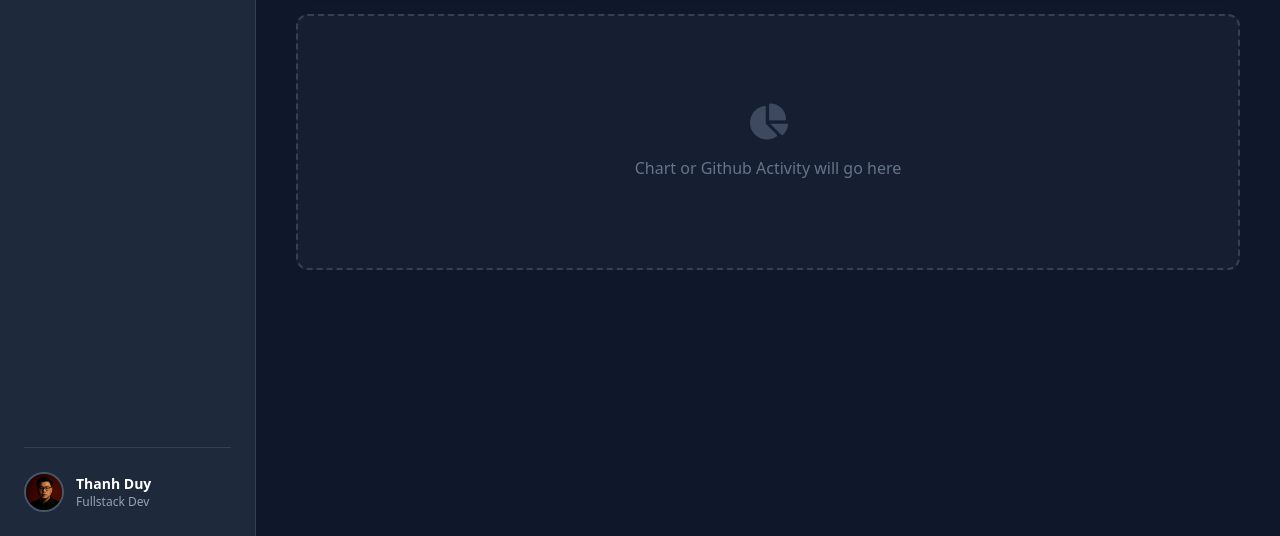
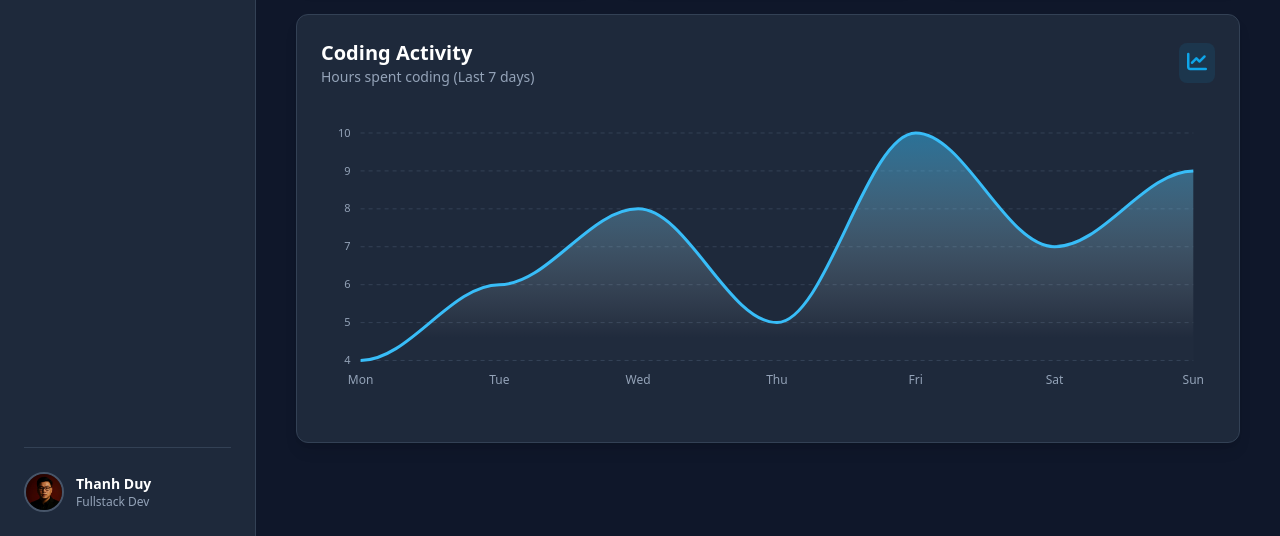
Before and after one commit to Duykhobo/Portfolio-V1, a website: page index.html in a window 1280 px wide. Shown: the part 264-800 px from the top of the page. Drawn offline with nearby package versions, Linux system fonts and the light colour scheme.

Commit message:
feat: enhance project filtering logic and add coding activity chart

```diff
--- a/assets/js/main.js
+++ b/assets/js/main.js
@@ -1,37 +1,29 @@
-// File: assets/js/main.js
-
+/* =========================================
+   1. LOGIC TRANG PROJECTS (LỌC DỰ ÁN)
+   ========================================= */
 function filterProjects(category) {
-  // 1. Lấy tất cả các Card dự án
+  // Lấy tất cả các Card dự án
   const projects = document.querySelectorAll(".project-item");
-
-  // 2. Lấy tất cả các nút bấm
+  // Lấy tất cả các nút bấm
   const buttons = document.querySelectorAll(".filter-btn");
 
-  // 3. Xử lý Logic ẩn/hiện Card
+  // Xử lý ẩn/hiện Card
   projects.forEach((project) => {
-    // Lấy category của card đó
     const projectCategory = project.getAttribute("data-category");
-
     if (category === "all" || projectCategory === category) {
-      // Hiện card
       project.style.display = "block";
-      // Thêm hiệu ứng fade-in nhẹ cho mượt
       project.style.animation = "fadeIn 0.5s ease";
     } else {
-      // Ẩn card
       project.style.display = "none";
     }
   });
 
-  // 4. Xử lý màu nút bấm (Đổi màu nút đang Active)
+  // Xử lý Active nút bấm
   buttons.forEach((btn) => {
-    // Xóa style active cũ
     btn.classList.remove("bg-sky-500", "text-white", "shadow-sm");
-    // Thêm style inactive
     btn.classList.add("text-slate-400", "hover:text-white");
 
-    // Kiểm tra xem nút này có phải nút vừa bấm không
-    // (So sánh sự kiện onclick có chứa category không)
+    // Check nếu nút này được bấm
     if (btn.getAttribute("onclick").includes(`'${category}'`)) {
       btn.classList.remove("text-slate-400", "hover:text-white");
       btn.classList.add("bg-sky-500", "text-white", "shadow-sm");
@@ -39,7 +31,7 @@ function filterProjects(category) {
   });
 }
 
-// Thêm animation CSS vào JS để đỡ phải sửa file CSS gốc
+// Thêm animation CSS vào JS
 const style = document.createElement("style");
 style.innerHTML = `
   @keyframes fadeIn {
@@ -49,36 +41,58 @@ style.innerHTML = `
 `;
 document.head.appendChild(style);
 
-function handleSendMessage(event) {
-  // 1. Chặn hành vi load lại trang mặc định của Form
-  event.preventDefault();
+/* =========================================
+   2. LOGIC TRANG HOME (VẼ BIỂU ĐỒ)
+   ========================================= */
+document.addEventListener("DOMContentLoaded", function () {
+  // Kiểm tra xem có cái khung biểu đồ không mới chạy (để tránh lỗi ở các trang khác)
+  const chartElement = document.querySelector("#codingChart");
 
-  // 2. Lấy các giá trị (Để sau này nếu muốn gửi thật thì dùng)
-  const name = document.getElementById("name").value;
-  const email = document.getElementById("email").value;
-  const subject = document.getElementById("subject").value;
-  const message = document.getElementById("message").value;
+  if (chartElement) {
+    var options = {
+      series: [
+        {
+          name: "Hours",
+          data: [4, 6, 8, 5, 10, 7, 9], // Dữ liệu giả lập
+        },
+      ],
+      chart: {
+        type: "area",
+        height: 300,
+        toolbar: { show: false },
+        fontFamily: "inherit",
+        background: "transparent",
+      },
+      colors: ["#38bdf8"], // Màu Sky Blue
+      fill: {
+        type: "gradient",
+        gradient: {
+          shadeIntensity: 1,
+          opacityFrom: 0.7,
+          opacityTo: 0.1,
+          stops: [0, 90, 100],
+        },
+      },
+      dataLabels: { enabled: false },
+      stroke: { curve: "smooth", width: 3 },
+      xaxis: {
+        categories: ["Mon", "Tue", "Wed", "Thu", "Fri", "Sat", "Sun"],
+        labels: { style: { colors: "#94a3b8" } },
+        axisBorder: { show: false },
+        axisTicks: { show: false },
+      },
+      yaxis: {
+        labels: { style: { colors: "#94a3b8" } },
+      },
+      grid: {
+        borderColor: "#334155",
+        strokeDashArray: 4,
+      },
+      theme: { mode: "dark" },
+      tooltip: { theme: "dark" },
+    };
 
-  // 3. Hiệu ứng Loading (Giả vờ đang gửi)
-  const btn = document.getElementById("submitBtn");
-  const originalContent = btn.innerHTML; // Lưu lại nội dung nút cũ
-
-  // Đổi nút thành trạng thái đang gửi
-  btn.innerHTML = '<i class="fa-solid fa-spinner fa-spin"></i> <span>Sending...</span>';
-  btn.disabled = true; // Khóa nút lại không cho bấm liên tục
-  btn.classList.add("opacity-70", "cursor-not-allowed");
-
-  // 4. Giả lập độ trễ mạng (2 giây)
-  setTimeout(() => {
-    // Sau 2 giây thì báo thành công
-    alert(`Thank you, ${name}! Your message has been sent successfully.\nI will contact you at ${email} soon.`);
-
-    // 5. Reset Form về ban đầu
-    document.getElementById("contactForm").reset();
-
-    // 6. Trả nút bấm về trạng thái cũ
-    btn.innerHTML = originalContent;
-    btn.disabled = false;
-    btn.classList.remove("opacity-70", "cursor-not-allowed");
-  }, 2000); // 2000ms = 2 giây
-}
+    var chart = new ApexCharts(chartElement, options);
+    chart.render();
+  }
+});
--- a/index.html
+++ b/index.html
@@ -6,13 +6,13 @@
     <title>DuyPro | Dashboard</title>
     <link href="./dist/output.css" rel="stylesheet" />
     <link rel="stylesheet" href="https://cdnjs.cloudflare.com/ajax/libs/font-awesome/6.4.0/css/all.min.css" />
+    <script src="https://cdn.jsdelivr.net/npm/apexcharts"></script>
   </head>
   <body class="bg-slate-900 text-slate-200 flex h-screen overflow-hidden font-sans">
     <aside
       class="w-64 bg-slate-800 hidden md:flex flex-col justify-between border-r border-slate-700 p-6 transition-all"
     >
       <div class="text-2xl font-bold text-white mb-10 tracking-wide">Duy<span class="text-sky-500">Pro</span>.</div>
-
       <nav class="flex-1 space-y-2">
         <a
           href="index.html"
@@ -21,7 +21,6 @@
           <i class="fa-solid fa-house w-6 text-center"></i>
           <span class="font-medium">Overview</span>
         </a>
-
         <a
           href="projects.html"
           class="flex items-center gap-3 p-3 rounded-lg text-slate-400 hover:bg-slate-700 hover:text-white transition-all"
@@ -29,7 +28,6 @@
           <i class="fa-solid fa-code w-6 text-center"></i>
           <span class="font-medium">Projects</span>
         </a>
-
         <a
           href="contact.html"
           class="flex items-center gap-3 p-3 rounded-lg text-slate-400 hover:bg-slate-700 hover:text-white transition-all"
@@ -38,7 +36,6 @@
           <span class="font-medium">Contact</span>
         </a>
       </nav>
-
       <div class="flex items-center gap-3 pt-6 border-t border-slate-700 mt-4">
         <img
           src="./assets/images/avatar.jpg"
@@ -61,7 +58,7 @@
 
         <header class="mb-8">
           <h2 class="text-3xl font-bold text-white tracking-tight">Overview</h2>
-          <p class="text-slate-400 mt-2">Welcome back to your portfolio dashboard.</p>
+          <p class="text-slate-400 mt-2">Welcome back! Here's your portfolio stats.</p>
         </header>
 
         <div class="grid grid-cols-1 md:grid-cols-3 gap-6 mb-8">
@@ -76,19 +73,17 @@
               <i class="fa-solid fa-briefcase text-5xl"></i>
             </div>
           </div>
-
           <div
             class="bg-slate-800 rounded-xl border border-slate-700 shadow-lg p-6 relative overflow-hidden group hover:border-purple-500/50 transition-all"
           >
-            <p class="text-slate-400 text-xs font-bold uppercase tracking-wider mb-1">Completed Projects</p>
-            <h3 class="text-3xl font-bold text-white z-10 relative">2</h3>
+            <p class="text-slate-400 text-xs font-bold uppercase tracking-wider mb-1">Projects</p>
+            <h3 class="text-3xl font-bold text-white z-10 relative">5+</h3>
             <div
               class="absolute -bottom-4 -right-4 w-24 h-24 bg-purple-500/10 rounded-full flex items-center justify-center text-purple-500/20 group-hover:scale-110 transition-transform"
             >
               <i class="fa-solid fa-code-branch text-5xl"></i>
             </div>
           </div>
-
           <div
             class="bg-slate-800 rounded-xl border border-slate-700 shadow-lg p-6 relative overflow-hidden group hover:border-emerald-500/50 transition-all"
           >
@@ -102,32 +97,33 @@
           </div>
         </div>
 
-        <div
-          class="bg-slate-800/50 border-2 border-dashed border-slate-700 rounded-xl h-64 flex flex-col items-center justify-center text-slate-500"
-        >
-          <i class="fa-solid fa-chart-pie text-4xl mb-4 opacity-50"></i>
-          <p>Chart or Github Activity will go here</p>
+        <div class="bg-slate-800 rounded-xl border border-slate-700 shadow-lg p-6">
+          <div class="flex justify-between items-center mb-4">
+            <div>
+              <h3 class="text-xl font-bold text-white">Coding Activity</h3>
+              <p class="text-sm text-slate-400">Hours spent coding (Last 7 days)</p>
+            </div>
+            <div class="bg-sky-500/10 text-sky-500 p-2 rounded-lg"><i class="fa-solid fa-chart-line text-xl"></i></div>
+          </div>
+          <div id="codingChart" class="w-full h-64"></div>
         </div>
       </div>
 
       <nav
         class="md:hidden fixed bottom-0 left-0 w-full bg-slate-900/90 backdrop-blur-lg border-t border-slate-800 flex justify-around items-center z-50 py-3"
       >
-        <a href="index.html" class="flex flex-col items-center gap-1 text-sky-500">
-          <i class="fa-solid fa-house text-lg"></i>
-          <span class="text-[10px] font-bold">Overview</span>
-        </a>
-
-        <a href="projects.html" class="flex flex-col items-center gap-1 text-slate-500 hover:text-slate-300">
-          <i class="fa-solid fa-code text-lg"></i>
-          <span class="text-[10px] font-medium">Projects</span>
-        </a>
-
-        <a href="contact.html" class="flex flex-col items-center gap-1 text-slate-500 hover:text-slate-300">
-          <i class="fa-solid fa-paper-plane text-lg"></i>
-          <span class="text-[10px] font-medium">Contact</span>
-        </a>
+        <a href="index.html" class="flex flex-col items-center gap-1 text-sky-500"
+          ><i class="fa-solid fa-house text-lg"></i><span class="text-[10px] font-bold">Overview</span></a
+        >
+        <a href="projects.html" class="flex flex-col items-center gap-1 text-slate-500 hover:text-slate-300"
+          ><i class="fa-solid fa-code text-lg"></i><span class="text-[10px] font-medium">Projects</span></a
+        >
+        <a href="contact.html" class="flex flex-col items-center gap-1 text-slate-500 hover:text-slate-300"
+          ><i class="fa-solid fa-paper-plane text-lg"></i><span class="text-[10px] font-medium">Contact</span></a
+        >
       </nav>
     </main>
+
+    <script src="./assets/js/main.js"></script>
   </body>
 </html>
```
